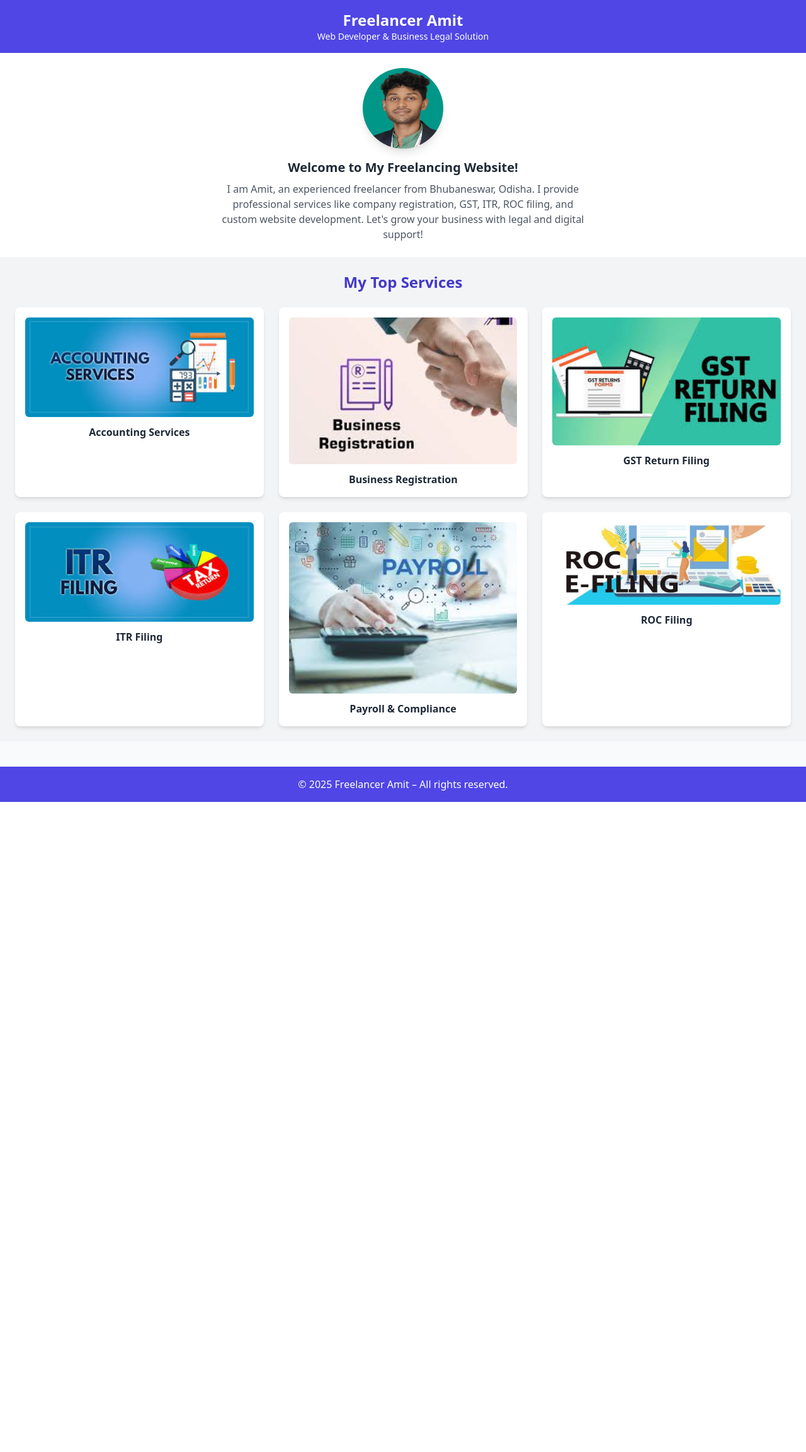
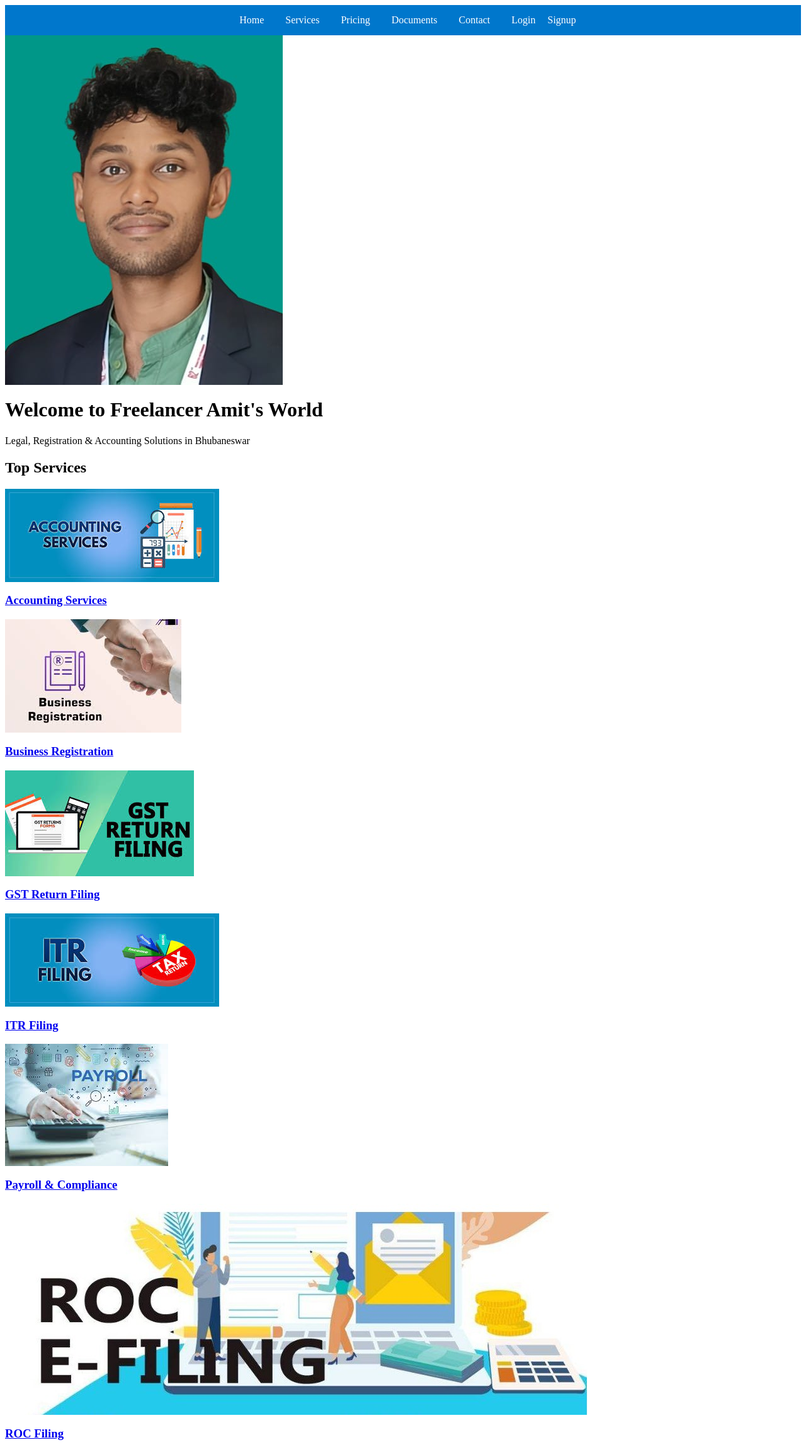
Before and after one commit to AMIT8480927094/freelancer-amit-site, a Flask app: page / in a window 1280 px wide. Shown: the whole page at 63% size. Before the commit the page ends 1273 px from the top, so only its background shows below. Run offline with Flask 3, Linux system fonts and the light colour scheme.

Commit message:
Update index.html

```diff
--- a/templates/index.html
+++ b/templates/index.html
@@ -1,83 +1,52 @@
-<!DOCTYPE html>
-<html lang="en">
-<head>
-  <meta charset="UTF-8" />
-  <meta name="viewport" content="width=device-width, initial-scale=1.0" />
-  <title>Freelancer Amit – Web Developer & Legal Consultant</title>
-  <link href="https://cdn.jsdelivr.net/npm/tailwindcss@2.2.19/dist/tailwind.min.css" rel="stylesheet" />
-  <link href="https://unpkg.com/aos@2.3.1/dist/aos.css" rel="stylesheet" />
-</head>
-<body class="bg-gray-50 text-gray-800">
+<!-- templates/index.html -->
+{% include 'navbar.html' %}
 
-  <!-- Header -->
-  <header class="bg-indigo-600 text-white p-4 text-center shadow-md">
-    <h1 class="text-2xl font-bold">Freelancer Amit</h1>
-    <p class="text-sm">Web Developer & Business Legal Solution</p>
-  </header>
-
-  <!-- Introduction Section -->
-  <section class="p-6 text-center bg-white" data-aos="fade-down" data-aos-duration="1000">
-    <img src="{{ url_for('static', filename='amit.jpg') }}" alt="Amit Photo" class="w-32 h-32 mx-auto rounded-full shadow-lg mb-4">
-    <h2 class="text-xl font-semibold mb-2">Welcome to My Freelancing Website!</h2>
-    <p class="text-gray-600 max-w-xl mx-auto">
-      I am Amit, an experienced freelancer from Bhubaneswar, Odisha. I provide professional services like company registration, GST, ITR, ROC filing, and custom website development. Let's grow your business with legal and digital support!
-    </p>
-  </section>
-
-  <!-- Services Images Grid -->
-  <section class="p-6 bg-gray-100" data-aos="fade-up" data-aos-duration="1200">
-    <h2 class="text-center text-2xl font-bold mb-6 text-indigo-700">My Top Services</h2>
-    <div class="grid grid-cols-1 sm:grid-cols-2 md:grid-cols-3 gap-6">
-
-      <!-- Service 1 -->
-      <div class="bg-white p-4 rounded-lg shadow-md hover:shadow-xl transition" data-aos="zoom-in">
-        <img src="{{ url_for('static', filename='accounting.jpeg') }}" class="w-full rounded-md mb-3" />
-        <h3 class="text-center font-semibold">Accounting Services</h3>
+<div class="main-content">
+  <!-- Profile -->
+  <div class="text-center mb-8">
+    <img src="{{ url_for('static', filename='amit.jpg') }}" alt="Amit Photo"
+         class="w-32 h-32 mx-auto rounded-full shadow-lg mb-4">
+    <h1 class="text-3xl font-bold text-gray-800">Welcome to Freelancer Amit's World</h1>
+    <p class="text-lg text-gray-600 mt-2">Legal, Registration & Accounting Solutions in Bhubaneswar</p>
   </div>
 
+  <!-- Top Services -->
+  <h2 class="text-2xl font-semibold text-gray-800 mb-4">Top Services</h2>
+  <div class="grid grid-cols-1 sm:grid-cols-2 lg:grid-cols-3 gap-6">
+    <!-- Service 1 -->
+    <a href="{{ url_for('service_detail', service_name='accounting') }}" class="block border rounded-lg p-4 shadow hover:shadow-md transition">
+      <img src="{{ url_for('static', filename='accounting.jpeg') }}" alt="Accounting" class="w-full h-40 object-cover rounded mb-3">
+      <h3 class="text-lg font-bold text-gray-800">Accounting Services</h3>
+    </a>
+
     <!-- Service 2 -->
-      <div class="bg-white p-4 rounded-lg shadow-md hover:shadow-xl transition" data-aos="zoom-in">
-        <img src="{{ url_for('static', filename='business-registration.jpeg') }}" class="w-full rounded-md mb-3" />
-        <h3 class="text-center font-semibold">Business Registration</h3>
-      </div>
+    <a href="{{ url_for('service_detail', service_name='business-registration') }}" class="block border rounded-lg p-4 shadow hover:shadow-md transition">
+      <img src="{{ url_for('static', filename='business-registration.jpeg') }}" alt="Business" class="w-full h-40 object-cover rounded mb-3">
+      <h3 class="text-lg font-bold text-gray-800">Business Registration</h3>
+    </a>
 
     <!-- Service 3 -->
-      <div class="bg-white p-4 rounded-lg shadow-md hover:shadow-xl transition" data-aos="zoom-in">
-        <img src="{{ url_for('static', filename='gst.jpeg') }}" class="w-full rounded-md mb-3" />
-        <h3 class="text-center font-semibold">GST Return Filing</h3>
-      </div>
+    <a href="{{ url_for('service_detail', service_name='gst') }}" class="block border rounded-lg p-4 shadow hover:shadow-md transition">
+      <img src="{{ url_for('static', filename='gst.jpeg') }}" alt="GST" class="w-full h-40 object-cover rounded mb-3">
+      <h3 class="text-lg font-bold text-gray-800">GST Return Filing</h3>
+    </a>
 
     <!-- Service 4 -->
-      <div class="bg-white p-4 rounded-lg shadow-md hover:shadow-xl transition" data-aos="zoom-in">
-        <img src="{{ url_for('static', filename='itr.jpeg') }}" class="w-full rounded-md mb-3" />
-        <h3 class="text-center font-semibold">ITR Filing</h3>
-      </div>
+    <a href="{{ url_for('service_detail', service_name='itr') }}" class="block border rounded-lg p-4 shadow hover:shadow-md transition">
+      <img src="{{ url_for('static', filename='itr.jpeg') }}" alt="ITR" class="w-full h-40 object-cover rounded mb-3">
+      <h3 class="text-lg font-bold text-gray-800">ITR Filing</h3>
+    </a>
 
     <!-- Service 5 -->
-      <div class="bg-white p-4 rounded-lg shadow-md hover:shadow-xl transition" data-aos="zoom-in">
-        <img src="{{ url_for('static', filename='payroll.jpeg') }}" class="w-full rounded-md mb-3" />
-        <h3 class="text-center font-semibold">Payroll & Compliance</h3>
-      </div>
+    <a href="{{ url_for('service_detail', service_name='payroll') }}" class="block border rounded-lg p-4 shadow hover:shadow-md transition">
+      <img src="{{ url_for('static', filename='payroll.jpeg') }}" alt="Payroll" class="w-full h-40 object-cover rounded mb-3">
+      <h3 class="text-lg font-bold text-gray-800">Payroll & Compliance</h3>
+    </a>
 
     <!-- Service 6 -->
-      <div class="bg-white p-4 rounded-lg shadow-md hover:shadow-xl transition" data-aos="zoom-in">
-        <img src="{{ url_for('static', filename='roc.jpg') }}" class="w-full rounded-md mb-3" />
-        <h3 class="text-center font-semibold">ROC Filing</h3>
+    <a href="{{ url_for('service_detail', service_name='roc') }}" class="block border rounded-lg p-4 shadow hover:shadow-md transition">
+      <img src="{{ url_for('static', filename='roc.jpg') }}" alt="ROC" class="w-full h-40 object-cover rounded mb-3">
+      <h3 class="text-lg font-bold text-gray-800">ROC Filing</h3>
+    </a>
   </div>
-
 </div>
-  </section>
-
-  <!-- Footer -->
-  <footer class="text-center p-4 bg-indigo-600 text-white mt-10">
-    <p>&copy; 2025 Freelancer Amit – All rights reserved.</p>
-  </footer>
-
-  <!-- AOS Script -->
-  <script src="https://unpkg.com/aos@2.3.1/dist/aos.js"></script>
-  <script>
-    AOS.init();
-  </script>
-
-</body>
-</html>
```
Lines whose indentation alone changed are shown as unchanged.
